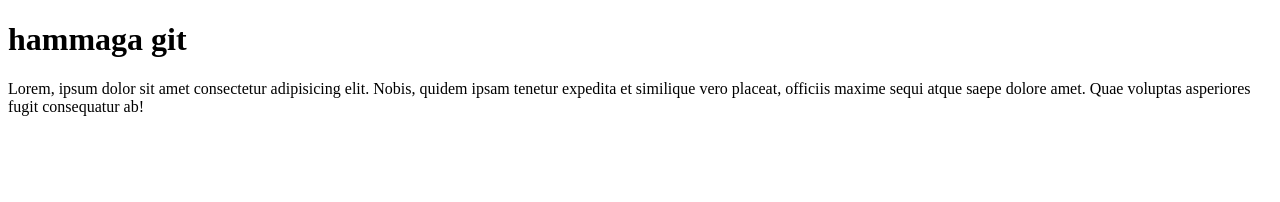
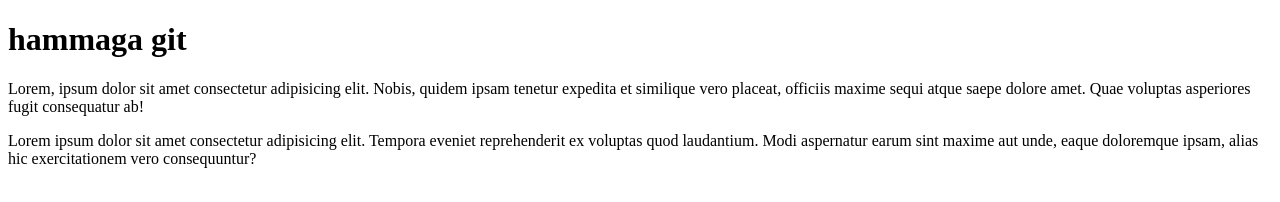
Before and after one commit to umarbekkadirov/n2-2-olti, a plain HTML site: page index.html in a window 1280 px wide. Drawn offline with Linux system fonts and the light colour scheme.

Commit message:
lorem qoshildi

```diff
--- a/index.html
+++ b/index.html
@@ -9,5 +9,6 @@
 <body>
    <h1>hammaga git</h1>
    <p>Lorem, ipsum dolor sit amet consectetur adipisicing elit. Nobis, quidem ipsam tenetur expedita et similique vero placeat, officiis maxime sequi atque saepe dolore amet. Quae voluptas asperiores fugit consequatur ab!</p>
+   <p>Lorem ipsum dolor sit amet consectetur adipisicing elit. Tempora eveniet reprehenderit ex voluptas quod laudantium. Modi aspernatur earum sint maxime aut unde, eaque doloremque ipsam, alias hic exercitationem vero consequuntur?</p>
 </body>
 </html>
```
